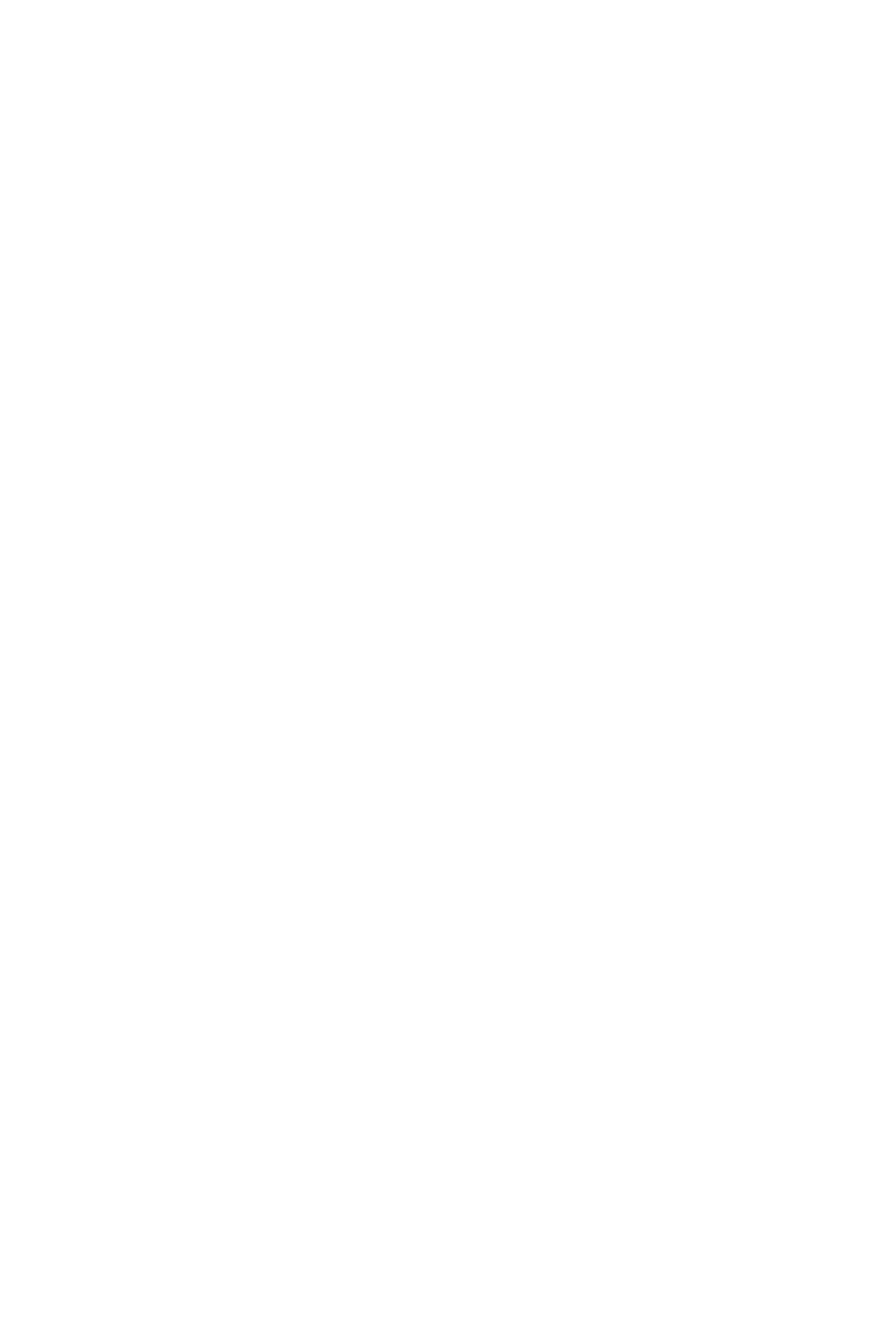
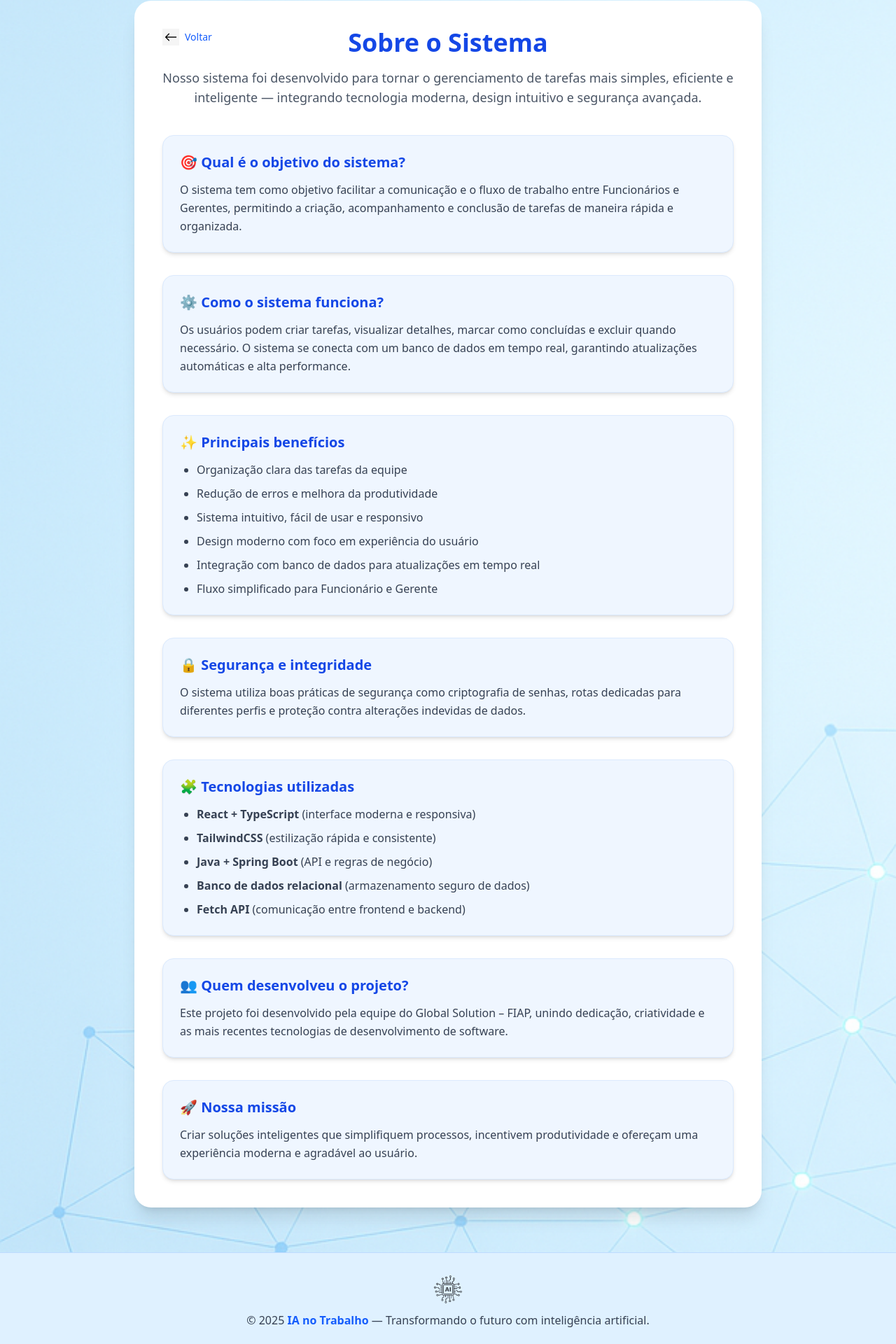
Before and after one commit to Malualvess-dev/GlobalSolution-FrontEnd, a React (Vite) app: page /sobre in a window 1280 px wide. Before the commit this address had no page. Shown: the part 111-2031 px from the top of the page at 70% size. Before the commit the page ends 800 px from the top, so only its background shows below. Built offline with nearby package versions, Linux system fonts and the light colour scheme; the HTML template or start-up script is replaced by a standard one.

Commit message:
Pagina Sobre finalizada com sucesso

```diff
--- a/src/App.tsx
+++ b/src/App.tsx
@@ -12,6 +12,7 @@ import TelaInicialFuncionario from "./pages/TelaInicialFuncionario";
 import CriarTarefa from "./pages/CriarTarefas";
 import SucessoTarefa from "./pages/SucessoTarefa";
 import FAQ from "./components/FAQ";
+import Sobre from "./components/Sobre";
 
 function App() {
   return (
@@ -29,6 +30,7 @@ function App() {
        <Route path="/criar-tarefa" element={<CriarTarefa />} />
        <Route path="/sucesso-tarefa" element={<SucessoTarefa />} />
        <Route path="/faq" element={<FAQ />} />
+       <Route path="/sobre" element={<Sobre />} />
 
 
       </Routes>
--- a/src/components/FAQ.tsx
+++ b/src/components/FAQ.tsx
@@ -1,6 +1,9 @@
 import { useState } from "react";
+import { useNavigate } from "react-router-dom";
+import Footer from "../components/Footer";
 
 export default function FAQ() {
+  const navigate = useNavigate();
   const [openIndex, setOpenIndex] = useState<number | null>(null);
 
   const faqs = [
@@ -22,7 +25,7 @@ export default function FAQ() {
     {
       pergunta: "Como funciona o login de Funcionário e Gerente?",
       resposta:
-        "Funcionários e Gerentes entram via CPF e senha. Cada tipo de usuário é direcionado para sua própria área.",
+        "Funcionários entram via CPF e senha. Gerentes utilizam email e senha. Cada tipo de usuário é direcionado para sua própria área.",
     },
     {
       pergunta: "Meus dados estão seguros?",
@@ -32,7 +35,7 @@ export default function FAQ() {
     {
       pergunta: "É possível recuperar senha?",
       resposta:
-        "Sim. Basta clicar em 'Esqueci minha senha' na tela de login. Você será redirecionado para redefinição.",
+        "Sim. Basta clicar em 'Esqueci minha senha' na tela de login para redefinir sua senha.",
     },
     {
       pergunta: "Como posso entrar em contato com a equipe?",
@@ -46,25 +49,39 @@ export default function FAQ() {
   };
 
   return (
-    <div className="min-h-screen bg-gradient-to-br from-blue-50 to-blue-200 p-10 flex justify-center items-start mt-10">
+    <div className="min-h-screen bg-gradient-to-br from-blue-50 to-blue-200 relative flex flex-col">
 
-      <div className="max-w-4xl w-full bg-white/60 shadow-xl backdrop-blur-xl rounded-3xl p-10 border border-gray-300">
+      {/* 🔹 Fundo Tech */}
+      <div className="absolute inset-0 bg-[url('/tech-lines.png')] bg-cover opacity-100 pointer-events-none"></div>
 
-        {/* Título */}
+      {/* 🔹 Conteúdo Principal */}
+      <div className="flex justify-center items-start p-10 relative z-10 flex-1">
+        <div className="max-w-4xl w-full bg-white/60 shadow-xl backdrop-blur-xl rounded-3xl p-10 border border-gray-300 relative">
+
+          {/* 🔹 Botão Voltar */}
+          <button
+            onClick={() => navigate(-1)}
+            className="flex items-center gap-2 text-blue-700 font-semibold mb-6 hover:text-blue-900 transition"
+          >
+            <img src="/voltar.jpeg" alt="voltar" className="w-5" />
+            Voltar
+          </button>
+
+          {/* 🔹 Título */}
           <h1 className="text-4xl font-extrabold text-blue-700 mb-4">
             Perguntas Frequentes
           </h1>
+
           <p className="text-gray-700 mb-10">
-          Aqui você encontra respostas para as dúvidas mais comuns sobre o
-          sistema.
+            Aqui você encontra respostas para as dúvidas mais comuns sobre o sistema.
           </p>
 
-        {/* FAQ LIST */}
+          {/* 🔹 Lista FAQ */}
           <div className="flex flex-col gap-4">
             {faqs.map((faq, index) => (
               <div
                 key={index}
-              className="bg-white shadow-md border border-gray-200 rounded-xl p-4 transition"
+                className="bg-white shadow-md border border-gray-200 rounded-xl p-4 transition relative z-10"
               >
                 <button
                   onClick={() => toggle(index)}
@@ -84,7 +101,6 @@ export default function FAQ() {
                   </span>
                 </button>
 
-              {/* RESPOSTA */}
                 {openIndex === index && (
                   <p className="mt-3 text-gray-700 border-t pt-3">
                     {faq.resposta}
@@ -93,7 +109,15 @@ export default function FAQ() {
               </div>
             ))}
           </div>
+
         </div>
+      </div>
+
+      {/* 🔹 FOOTER */}
+      <div className="relative z-20">
+        <Footer />
+      </div>
+
     </div>
   );
 }
--- a/src/components/Sobre.tsx
+++ b/src/components/Sobre.tsx
@@ -0,0 +1,119 @@
+import { Link } from "react-router-dom";
+import Footer from "../components/Footer";
+
+export default function Sobre() {
+  return (
+    <div className="min-h-screen flex flex-col items-center bg-[#e6f3ff] relative">
+
+      {/* Fundo tech */}
+      <div
+        className="absolute inset-0 bg-[url('/tech-lines.png')] bg-cover opacity-100 pointer-events-none"
+      ></div>
+
+      {/* Conteúdo */}
+      <div className="mt-28 w-full max-w-4xl bg-white rounded-3xl shadow-xl p-10 relative z-10">
+
+         {/* Botão Voltar */}
+      <div className="absolute left-10 top-10 z-10">
+        <Link
+          to="/TelainicialFuncionario"
+          className="flex items-center gap-2 text-blue-600 hover:text-blue-800 transition"
+        >
+          <img src="/voltar.jpeg" alt="Voltar" className="w-6" />
+          <span className="font-medium text-sm">Voltar</span>
+        </Link>
+      </div>
+
+        {/* Título */}
+        <h1 className="text-4xl font-extrabold text-blue-700 text-center mb-4">
+          Sobre o Sistema
+        </h1>
+
+        <p className="text-center text-gray-600 mb-10 text-lg">
+          Nosso sistema foi desenvolvido para tornar o gerenciamento de tarefas mais simples, eficiente e inteligente
+          — integrando tecnologia moderna, design intuitivo e segurança avançada.
+        </p>
+
+        {/* Sessões */}
+        <div className="space-y-8">
+
+          {/* OBJETIVO */}
+          <div className="bg-blue-50 p-6 rounded-2xl shadow-md border border-blue-100">
+            <h2 className="text-xl font-bold text-blue-700 mb-3">🎯 Qual é o objetivo do sistema?</h2>
+            <p className="text-gray-700 leading-relaxed">
+              O sistema tem como objetivo facilitar a comunicação e o fluxo de trabalho entre Funcionários e Gerentes,
+              permitindo a criação, acompanhamento e conclusão de tarefas de maneira rápida e organizada.
+            </p>
+          </div>
+
+          {/* FUNCIONAMENTO */}
+          <div className="bg-blue-50 p-6 rounded-2xl shadow-md border border-blue-100">
+            <h2 className="text-xl font-bold text-blue-700 mb-3">⚙️ Como o sistema funciona?</h2>
+            <p className="text-gray-700 leading-relaxed">
+              Os usuários podem criar tarefas, visualizar detalhes, marcar como concluídas e excluir quando necessário.
+              O sistema se conecta com um banco de dados em tempo real, garantindo atualizações automáticas e alta performance.
+            </p>
+          </div>
+
+          {/* BENEFÍCIOS */}
+          <div className="bg-blue-50 p-6 rounded-2xl shadow-md border border-blue-100">
+            <h2 className="text-xl font-bold text-blue-700 mb-3">✨ Principais benefícios</h2>
+            <ul className="text-gray-700 leading-relaxed list-disc ml-6 space-y-2">
+              <li>Organização clara das tarefas da equipe</li>
+              <li>Redução de erros e melhora da produtividade</li>
+              <li>Sistema intuitivo, fácil de usar e responsivo</li>
+              <li>Design moderno com foco em experiência do usuário</li>
+              <li>Integração com banco de dados para atualizações em tempo real</li>
+              <li>Fluxo simplificado para Funcionário e Gerente</li>
+            </ul>
+          </div>
+
+          {/* SEGURANÇA */}
+          <div className="bg-blue-50 p-6 rounded-2xl shadow-md border border-blue-100">
+            <h2 className="text-xl font-bold text-blue-700 mb-3">🔒 Segurança e integridade</h2>
+            <p className="text-gray-700 leading-relaxed">
+              O sistema utiliza boas práticas de segurança como criptografia de senhas, rotas dedicadas
+              para diferentes perfis e proteção contra alterações indevidas de dados.
+            </p>
+          </div>
+
+          {/* TECNOLOGIAS */}
+          <div className="bg-blue-50 p-6 rounded-2xl shadow-md border border-blue-100">
+            <h2 className="text-xl font-bold text-blue-700 mb-3">🧩 Tecnologias utilizadas</h2>
+            <ul className="text-gray-700 leading-relaxed list-disc ml-6 space-y-2">
+              <li><b>React + TypeScript</b> (interface moderna e responsiva)</li>
+              <li><b>TailwindCSS</b> (estilização rápida e consistente)</li>
+              <li><b>Java + Spring Boot</b> (API e regras de negócio)</li>
+              <li><b>Banco de dados relacional</b> (armazenamento seguro de dados)</li>
+              <li><b>Fetch API</b> (comunicação entre frontend e backend)</li>
+            </ul>
+          </div>
+
+          {/* EQUIPE */}
+          <div className="bg-blue-50 p-6 rounded-2xl shadow-md border border-blue-100">
+            <h2 className="text-xl font-bold text-blue-700 mb-3">👥 Quem desenvolveu o projeto?</h2>
+            <p className="text-gray-700 leading-relaxed">
+              Este projeto foi desenvolvido pela equipe do Global Solution – FIAP, unindo dedicação,
+              criatividade e as mais recentes tecnologias de desenvolvimento de software.
+            </p>
+          </div>
+
+          {/* MISSÃO */}
+          <div className="bg-blue-50 p-6 rounded-2xl shadow-md border border-blue-100">
+            <h2 className="text-xl font-bold text-blue-700 mb-3">🚀 Nossa missão</h2>
+            <p className="text-gray-700 leading-relaxed">
+              Criar soluções inteligentes que simplifiquem processos, incentivem produtividade e ofereçam uma experiência moderna e agradável ao usuário.
+            </p>
+          </div>
+
+        </div>
+      </div>
+
+      {/* FOOTER */}
+      <div className="w-full mt-16 relative z-20">
+        <Footer />
+      </div>
+
+    </div>
+  );
+}
--- a/src/pages/AtualizarSenha.tsx
+++ b/src/pages/AtualizarSenha.tsx
@@ -1,5 +1,6 @@
 import { useState } from "react";
 import { useNavigate, Link } from "react-router-dom";
+
 
 export default function AtualizarSenha() {
 
@@ -140,6 +141,8 @@ export default function AtualizarSenha() {
         )}
 
       </div>
+
     </div>
+
   );
 }
--- a/src/pages/TelaInicialFuncionario.tsx
+++ b/src/pages/TelaInicialFuncionario.tsx
@@ -1,5 +1,6 @@
 import { useEffect, useState } from "react";
 import { useNavigate } from "react-router-dom";
+
 
 
 interface Tarefa {
@@ -111,21 +112,29 @@ export default function TelaInicialFuncionario() {
                 hover:before:w-full">Gerenciador de Humor</button>
 
          <button
-  onClick={() => navigate("/faq")}
-  className="hover:text-blue-600 transition"
->
-  FAQ
-</button>
+            onClick={() => navigate("/faq")}
+            className="text-gray-700 hover:text-blue-500 font-medium transition relative
+                before:absolute before:-bottom-1 before:left-0 before:h-[2px]
+                before:w-0 before:bg-blue-500 before:transition-all before:duration-300
+                hover:before:w-full"
+            >
+            FAQ
+        </button>
 
           <button className="text-gray-700 hover:text-blue-500 font-medium transition relative
                 before:absolute before:-bottom-1 before:left-0 before:h-[2px]
                 before:w-0 before:bg-blue-500 before:transition-all before:duration-300
                 hover:before:w-full">Integrantes</button>
 
-          <button className="text-gray-700 hover:text-blue-500 font-medium transition relative
+          <button
+            onClick={() => navigate("/sobre")}
+            className="text-gray-700 hover:text-blue-500 font-medium transition relative
                 before:absolute before:-bottom-1 before:left-0 before:h-[2px]
                 before:w-0 before:bg-blue-500 before:transition-all before:duration-300
-                hover:before:w-full">Sobre</button>
+                hover:before:w-full"
+            >
+            Sobre
+        </button>
 
           <button className="text-gray-700 hover:text-blue-500 font-medium transition relative
                 before:absolute before:-bottom-1 before:left-0 before:h-[2px]
@@ -256,9 +265,12 @@ export default function TelaInicialFuncionario() {
             </div>
 
           </div>
+
         </div>
       )}
 
     </div>
+
+
   );
 }
```
Also changed, not shown: public/voltar.jpeg (added). Lines whose indentation alone changed are shown as unchanged.
